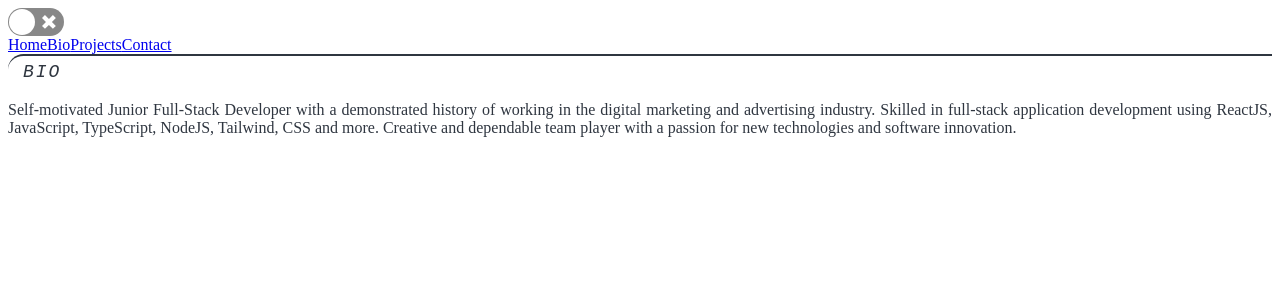
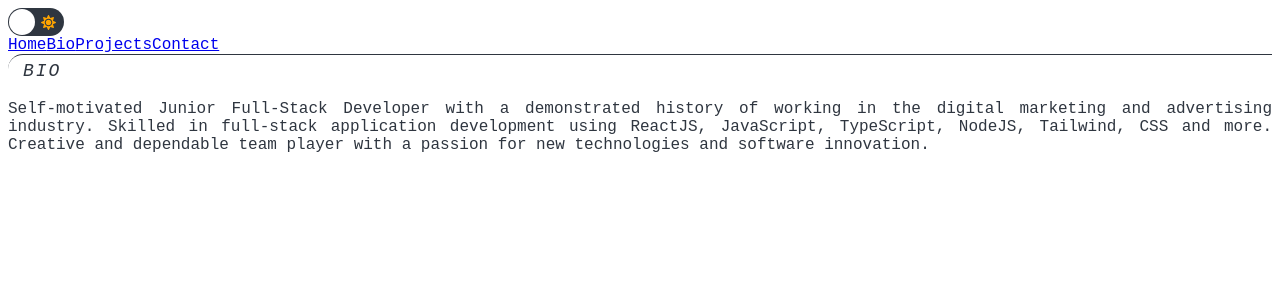
Before and after one commit to PawelPavo/resume_site, a React app: page /about in a window 1280 px wide. Shown: the top 300 px of the page. Built offline with nearby package versions, Linux system fonts and the light colour scheme.

Commit message:
New toggle switch design

```diff
--- a/src/client/App.tsx
+++ b/src/client/App.tsx
@@ -9,6 +9,7 @@ import SwitchButton from "react-switch";
 import NavigationBar from './components/Navigation';
 import Bio from './views/Bio';
 import RepoByTag from './views/RepoByTag';
+import { FaSun, FaMoon } from 'react-icons/fa';
 
 
 const App: React.FC<IApp> = () => {
@@ -23,7 +24,44 @@ const App: React.FC<IApp> = () => {
 		<ThemeProvider theme={!checked ? lightTheme : darkTheme}>
 			<BrowserRouter>
 				<div className="row justify-content-center py-3">
-					<SwitchButton onChange={handleTheme} checked={checked} />
+					<SwitchButton
+						offColor="#2f3640"
+						onColor="#cdd6e0"
+						uncheckedIcon={
+							<div
+								style={{
+									display: "flex",
+									justifyContent: "center",
+									alignItems: "center",
+									height: "100%",
+									fontSize: 15,
+									color: "#FFA500",
+									paddingRight: 2,
+								}}
+							>
+								<FaSun />
+							</div>
+						}
+						checkedIcon={
+							<div
+								style={{
+									display: "flex",
+									justifyContent: "center",
+									alignItems: "center",
+									height: "100%",
+									fontSize: 15,
+									color: "#FFA500",
+									paddingRight: 2
+								}}
+							>
+								<FaMoon />
+							</div>
+
+						}
+						className="react-switch"
+						id="icon-switch"
+						onChange={handleTheme}
+						checked={checked} />
 				</div>
 				<NavigationBar />
 				<Switch>
--- a/src/client/utils/global-style.ts
+++ b/src/client/utils/global-style.ts
@@ -8,5 +8,6 @@ export const GlobalStyles = createGlobalStyle`
         color: ${({ theme }) => theme.text};
         min-height: 100vh;
         transition: 0.2s linear;
+        font-family: "Courier New", Courier, monospace;
     }
 `;
--- a/src/client/views/Bio.tsx
+++ b/src/client/views/Bio.tsx
@@ -4,33 +4,20 @@ import { getPathText } from '../utils/pathing'
 import { Helmet } from 'react-helmet'
 import { GlobalStyles } from '../utils/global-style'
 import styled from 'styled-components'
+import { useState, useEffect } from 'react'
+import { IRepos } from '../utils/interfaces'
+import RepoCard from '../components/RepoCard'
 
-// const inclusiveRange = (start, end, step) => {
-//     return Array.from(Array.from(Array(Math.ceil((end - start + 1) / step)).keys()), x => start + x * step);
-// }
 
-// let a = (inclusiveRange(1, 10, 1))
-// let b = (inclusiveRange(11, 20, 1))
-// console.log('Original Array')
-// console.log(a)
-// console.log(b)
 
-// const array = (num, x, y) => {
-//     let c = []
-//     for (let i = 0; i < num; i++) {
-//         (c.push(x[0]++, y[0]++))
-//     }
-//     console.log('Shuffle ' + 1)
-//     console.log(c)
-//     console.log(c.splice(0, 10))
-//     console.log(c.splice(0, num * 2))
-// }
-// array(10, b, a)
+
 
 const AboutMe: React.FC<IAboutMe> = () => {
 
     const { pathname } = useLocation()
     const PathText = getPathText(pathname)
+
+
 
     return (
         <>
@@ -58,14 +45,15 @@ const AboutMe: React.FC<IAboutMe> = () => {
                         <p>Self-motivated Junior Full-Stack Developer with a demonstrated history of working in the digital marketing and advertising industry. Skilled in full-stack application development using ReactJS, JavaScript, TypeScript, NodeJS, Tailwind, CSS and more. Creative and dependable team player with a passion for new technologies and software innovation.</p>
                     </div>
                 </div>
-
+                <div>
+                </div>
             </div>
         </>
     )
 }
 
 const Border = styled.div`
-    border-top: 2px solid;
+    border-top: 1px solid;
     border-radius: 40px 0px 0px 40px;
     padding-left: 15px;
     font-family: "Palatino Linotype", "Book Antiqua", Palatino, serif;
@@ -81,6 +69,7 @@ const Border = styled.div`
 `;
 
 
+
 export interface IAboutMe {
 
 }
--- a/src/client/views/Contact.tsx
+++ b/src/client/views/Contact.tsx
@@ -36,7 +36,7 @@ const Contact: React.FC<IContact> = () => {
 }
 
 const Border = styled.div`
-    border-top: 2px solid;
+    border-top: 1px solid;
     border-radius: 40px 0px 0px 40px;
     padding-left: 15px;
     font-family: "Palatino Linotype", "Book Antiqua", Palatino, serif;
--- a/src/client/views/Projects.tsx
+++ b/src/client/views/Projects.tsx
@@ -5,13 +5,11 @@ import { Helmet } from 'react-helmet'
 import { GlobalStyles } from '../utils/global-style'
 import { useState, useEffect } from 'react'
 import { IRepos } from '../utils/interfaces'
-// import RepoCard from '../components/RepoCard'
-import { Suspense, lazy } from 'react';
+import RepoCard from '../components/RepoCard'
 import styled from 'styled-components'
 
 
 const Projects: React.FC<IProjects> = () => {
-    const RepoCard = React.lazy(() => import('../components/RepoCard'));
     const { pathname } = useLocation()
     const PathText = getPathText(pathname)
     const [repos, setRepos] = useState<IRepos[]>([])
@@ -49,12 +47,9 @@ const Projects: React.FC<IProjects> = () => {
                     {PathText}
                 </Border>
                 <div className="row justify-content-center pl-md-5">
-
                     {repos.map(repo => (
-                        <Suspense key={repo.id} fallback={<div>Loading...</div>}>
                             <RepoCard key={repo.id} repo={repo} />
 
-                        </Suspense>
                     ))}
                 </div>
             </div>
@@ -64,7 +59,7 @@ const Projects: React.FC<IProjects> = () => {
 }
 
 const Border = styled.div`
-    border-top: 2px solid;
+    border-top: 1px solid;
     border-radius: 40px 0px 0px 40px;
     padding-left: 15px;
     font-family: "Palatino Linotype", "Book Antiqua", Palatino, serif;
```
Also changed, not shown: 1 other file (tests, documents, lock files or other folders). Lines whose indentation alone changed are shown as unchanged.
